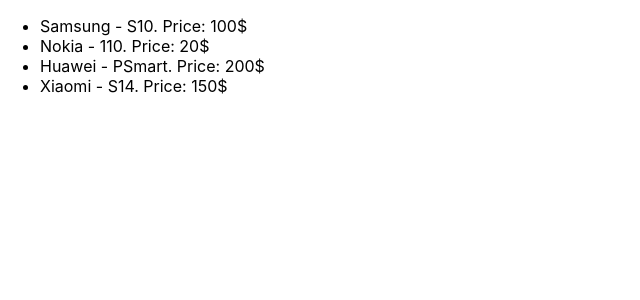
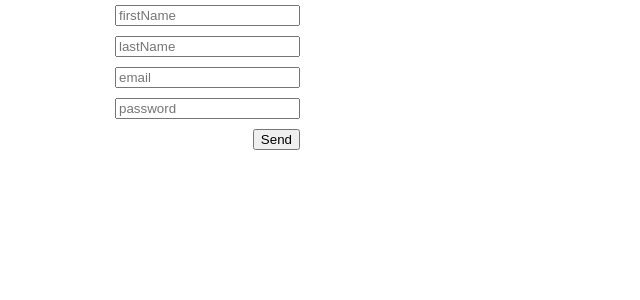
Before and after one commit to Ashtart000/cra-first-project, a React (Create React App) app: page / in a window 1280 px wide. Shown: the top 300 px of the page, without its empty margins (0-640 px from the left). Built offline with nearby package versions, Linux system fonts and the light colour scheme.

Commit message:
Formik validation + ErrorMessage

```diff
--- a/src/components/LoginForm/LoginForm.js
+++ b/src/components/LoginForm/LoginForm.js
@@ -1,7 +1,7 @@
 import React, { Component } from 'react';
 import style from './LoginForm.module.scss';
 import { SCHEMA } from '../../schemas';
-import { Formik, Form, Field } from 'formik';
+import { Formik, Form, Field, ErrorMessage } from 'formik';
 
 const initialState = {
     firstName: '',
@@ -17,15 +17,19 @@
     }
 
     return (
-            <Formik initialValues={initialState} onSubmit={handleSubmitToFormik}>
+            <Formik initialValues={initialState} onSubmit={handleSubmitToFormik} validationSchema={SCHEMA}>
                 {(formikProps) => {
 
                     return (
                         <Form>
                             <Field placeholder='firstName' name='firstName'/>
+                            <ErrorMessage name='firstName' component="span" />
                             <Field placeholder='lastName' name='lastName'/>
+                            <ErrorMessage name='lastName' component="span" />
                             <Field placeholder='email' name='email'/>
+                            <ErrorMessage name='email' component="p" />
                             <Field type='password' placeholder='password' name='password'/>
+                            <ErrorMessage name='password' component="p" />
                             <button type='submit'>Send</button>
                         </Form>
                     )
--- a/src/components/LoginForm/LoginForm.module.scss
+++ b/src/components/LoginForm/LoginForm.module.scss
@@ -14,3 +14,12 @@
 .error {
     color: red
 }
+
+p {
+    color: red;
+    font-size: 14px;
+}
+
+span {
+    color: red
+}
--- a/src/components/app.js
+++ b/src/components/app.js
@@ -1,12 +1,13 @@
 import React from "react";
-import PhonesLoader from "./PhonesLoader/PhonesLoader";
+import LoginForm from "./LoginForm/LoginForm";
 
 
-function App() {
-    return (
-        <PhonesLoader />
-    )
+class App extends React.Component {
 
+    render() {
+        return (
+            <LoginForm />
+        )
+    }
 }
-
 export default App;
--- a/src/schemas/index.js
+++ b/src/schemas/index.js
@@ -1,8 +1,8 @@
 import * as yup from 'yup';
 
-export const SCHEMA = yup.object ({
-    firstName: yup.string().min(1).max(30),
-    lastName: yup.string().min(1).max(30),
-    email: yup.string().required().email(),
-    password: yup.string().required().matches(/^(?=.*?[A-Z])(?=.*?[a-z])(?=.*?[0-9])(?=.*?[#?!@$ %^&*-]).{8,}$/)
-});
+export const SCHEMA = yup.object({
+    firstName: yup.string('First name is a string!!!').required('Required!!!').min(2).max(30),
+    lastName: yup.string('Last name as a string!!!').required('Required!!!').min(2).max(30),
+    email: yup.string('Email as a string!!!').required('Email is required field!!!').email('Type valid email!!!'),
+    password: yup.string().required().matches(/^(?=.*?[A-Z])(?=.*?[a-z])(?=.*?[0-9])(?=.*?[#?!@$ %^&*-]).{8,}$/, 'Password is not valid!!!')
+})
```
